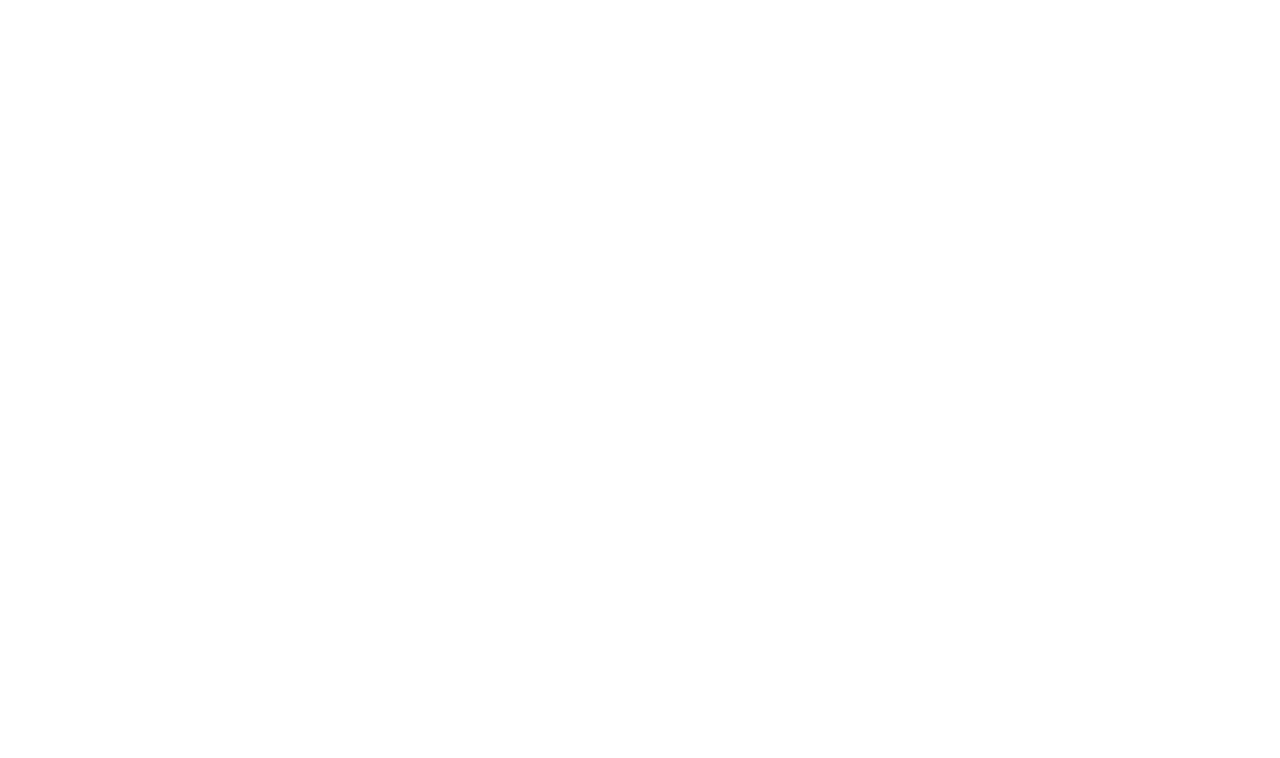
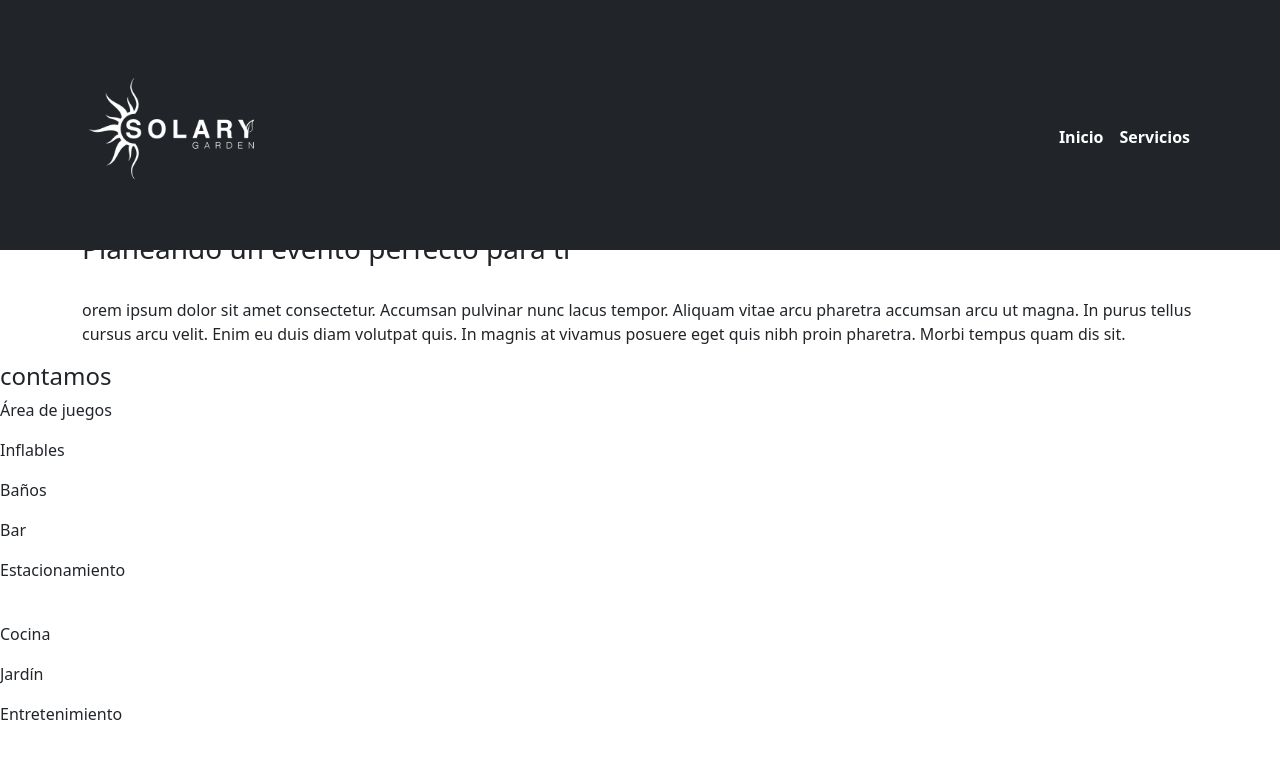
Before and after one commit to jesWeb/SolaryGarden, a plain HTML site: page servicios-Solary.html in a window 1280 px wide. Drawn offline with Linux system fonts and the light colour scheme.

Commit message:
creacion de arquitectura html de servicios

```diff
--- a/servicios-Solary.html
+++ b/servicios-Solary.html
@@ -15,9 +15,55 @@
 </head>
 
 <header>
+    <!-- nav -->
+    <nav class="navbar navbar-expand-md navbar-light bg-dark fixed-top">
+        <div class="container mt-lg-4 ">
+            <a class="navbar-brand" href="#">
+                <div class="logo">
+                    <img src="./img/Solary-logo-blanco.png" alt="">
+                </div>
+            </a>
+            <button class="navbar-toggler bg-light" type="button" data-bs-toggle="collapse"
+                data-bs-target="#navbarSupportedContent" aria-controls="navbarSupportedContent" aria-expanded="false"
+                aria-label="Toggle navigation">
+                <span class="navbar-toggler-icon"></span>
+            </button>
+            <!--  -->
+            <div class="collapse navbar-collapse" id="navbarSupportedContent">
+                <ul class="navbar-nav ms-auto mb-2  mb-lg-0">
+                    <li class="nav-item">
+                        <a class="nav-link" href="#">Inicio</a>
+                    </li>
+                    <li class="nav-item">
+                        <a class="nav-link" href="#">Servicios</a>
+                    </li>
+                </ul>
+            </div>
+        </div>
+
+    </nav>
 
 
-    <!--promo-serv -->
+    <!-- header-img -->
+
+
+    <!--descripcion-serv -->
+    <div class="desc-serv">
+        <h1>¡ Celebra con Nosotros ! </h1>
+        <!--servs-list -->
+        <article>
+            <ul>
+                <li>CUMPLEAÑOS</li>
+                <li>COMUNIONES</li>
+                <li>CONFIRMACIONES</li>
+            </ul>
+            <ul>
+                <li>BAUTIZOS</li>
+                <li>BABYSHOWER</li>
+                <li>FIESTAS INFANTILES</li>
+            </ul>
+        </article>
+    </div>
 
 
 
@@ -25,20 +71,53 @@
 
 
 <body>
-    <div class="container">
+    <!--info -->
+    <section class="container">
+        <div class="">
+            <article>
+                <h3>Planeando un evento perfecto para ti</h3>
+                <br>
+                <p>orem ipsum dolor sit amet consectetur. Accumsan pulvinar nunc lacus tempor. Aliquam vitae arcu
+                    pharetra accumsan arcu ut magna. In purus tellus cursus arcu velit. Enim eu duis diam volutpat quis.
+                    In magnis at vivamus posuere eget quis nibh proin pharetra. Morbi tempus quam dis sit.</p>
+            </article>
+        </div>
+    </section>
+    <!-- servicio de planes  -->
+    <section class="">
+        <div class="">
+            <article>
+                <h4>contamos</h4>
+                <div class="">
+                    <p>Área de juegos </p>
+                    <p>Inflables</p>
+                    <p>Baños</p>
+                    <p>Bar</p>
+                    <p>Estacionamiento</p>
+                    <br>
+                    <p>Cocina</p>
+                    <p>Jardín</p>
+                    <p>Entretenimiento</p>
+                </div>
+            </article>
+            <!-- section img -->
+            <div class="">
+                <div class="row">
+                    <div class="col"></div>
+                    <div class="col"></div>
+                    <div class="col"></div>
+                    <div class="col"></div>
+                </div>
+            </div>
+        </div>
+    </section>
+    <!-- Promo-->
+    <section>
+        <div class="">
 
+        </div>
+    </section>
 
-
-
-
-
-
-
-
-
-
-
-    </div>
 </body>
 
 <footer>
```
